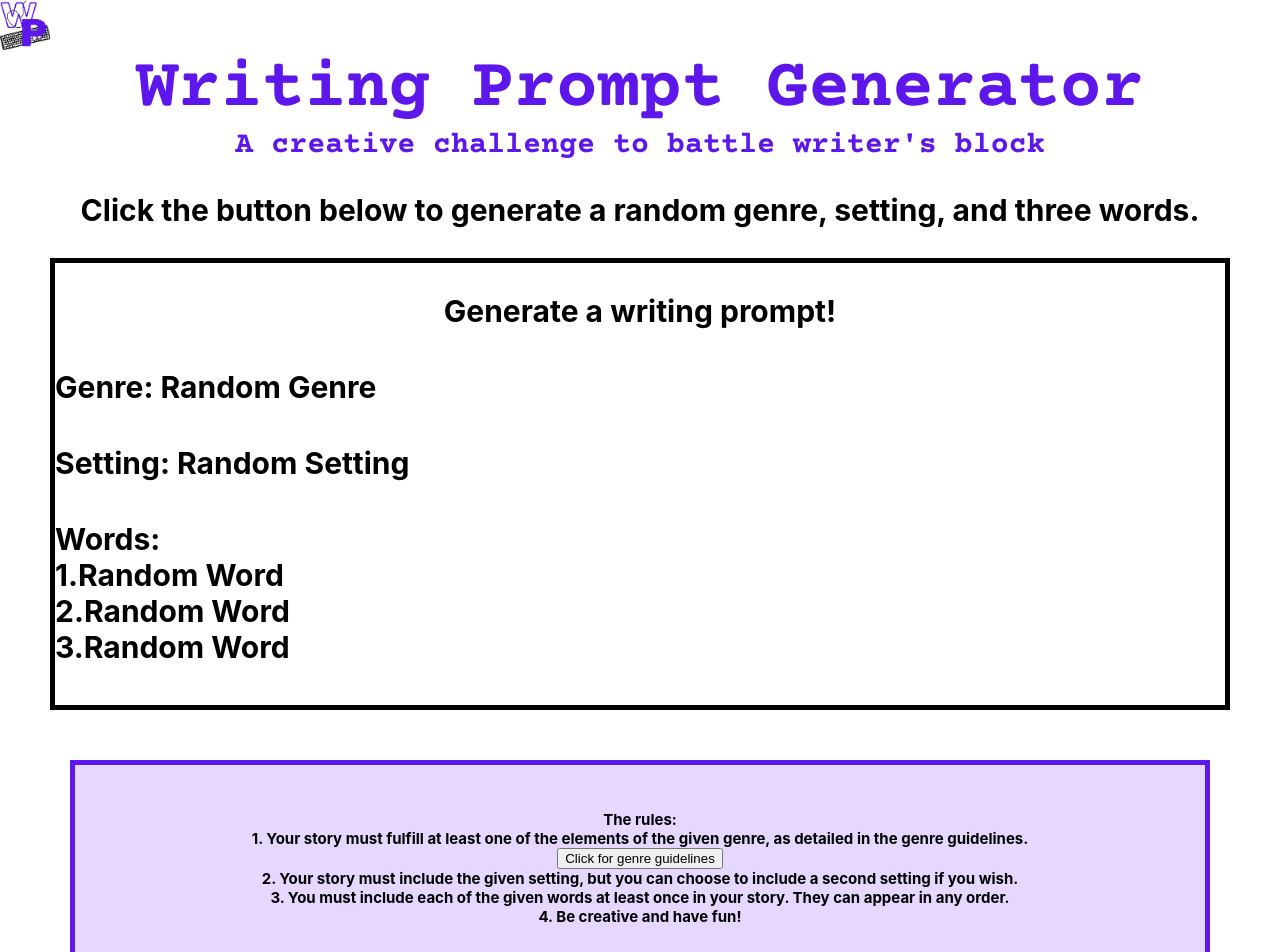
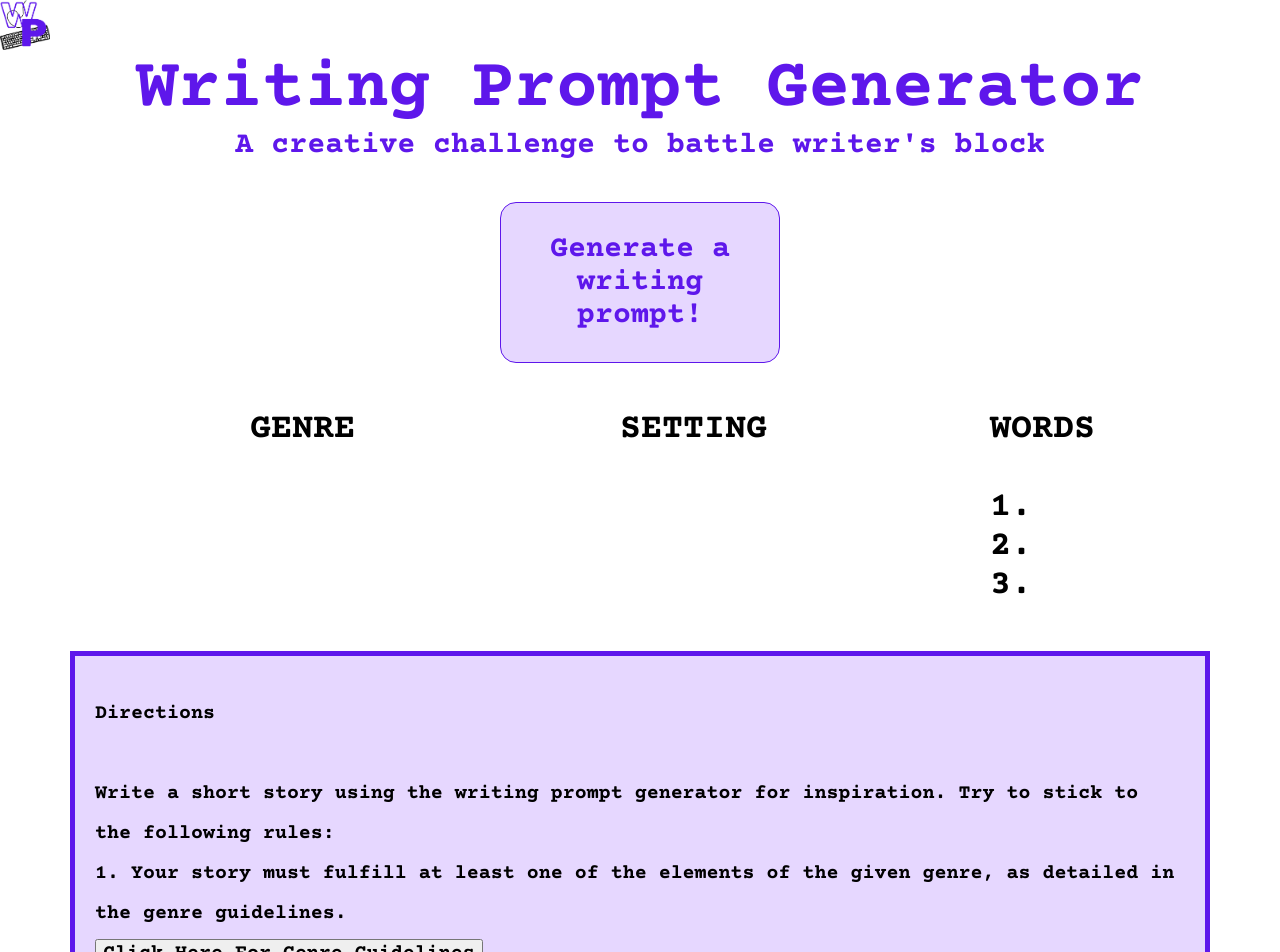
Before and after one commit to salercoding/Writing-Prompt-Generator, a React (Create React App) app: page / in a window 1280 px wide. Shown: the top 952 px of the page. Built offline with nearby package versions, Linux system fonts and the light colour scheme.

Commit message:
completed styling and other minor edits

```diff
--- a/package.json
+++ b/package.json
@@ -1,5 +1,4 @@
 {
- //comment
   "homepage": "https://salercoding.github.io/writing-prompt-generator",
   "name": "writing-prompt-generator",
   "version": "0.1.0",
--- a/src/App.css
+++ b/src/App.css
@@ -1,3 +1,6 @@
+*{
+  font-family: 'Courier Prime', monospace;
+}
 .header {
   display: grid;
   grid-row: 2fr 1fr;
@@ -21,28 +24,22 @@ h2{
   font-size: 30px;
 }
 .instructions {
-  text-align: center;
   border: 5px solid #5E17EB;
-  padding: 20px;
-  margin: 50px 70px;
+  padding: 5px 20px;
+  margin: 0px 70px 30px;
   background-color: #e6d7ff;
+  line-height: 40px;
 }
 h3 {
   font-size: 30px;
   text-align: center;
 }
 h4 {
-  font-size: 30px;
-  display: flex;
-  flex-wrap: nowrap;
-  align-content: space-around;
+  font-size: 35px;
+  padding: 0px 300px;
 }
 h5 {
-  font-size: 15px;
-}
-.generator{
-  margin: 10px 50px;
-  border: 5px solid black;
+  font-size: 20px;
 }
 .modal {
   position: fixed;
@@ -64,6 +61,7 @@ h5 {
   box-shadow: 0 0 30px 0 rgba(0, 0, 0, 0.25);
   overflow-y: auto;
   position: relative;
+  padding: 15px 20px;
 }
 .modalCloseButton {
     cursor: pointer;
@@ -71,3 +69,25 @@ h5 {
     right: 350px;
     top: 40px;
 }
+.generatorContent{
+  display: grid;
+  grid-template-columns: 370px 370px 370px;
+  text-align: center;
+  margin-left: -50px;
+}
+.generatorButton h3 {
+  appearance: button;
+  border: 1px solid #5E17EB;
+  border-radius: 16px;
+  margin: 40px 500px 0px;
+  background-color: #e6d7ff;
+  color: #5E17EB;
+  padding: 30px;
+}
+.generatorButton h3:hover {
+  cursor: pointer;
+  box-shadow: 10px 2px 4px #5E17EB;
+}
+button {
+  font-size: 20px;
+}
--- a/src/App.js
+++ b/src/App.js
@@ -13,13 +13,14 @@ function App() {
       <h2>A creative challenge to battle writer's block</h2>
     </header>
 
-        <h3> Click the button below to generate a random genre, setting, and three words.</h3>
+
         <div className="generator">
     <Button/>
     </div>
     <div className="instructions">
       <h5>
-        The rules: <br/>
+        Directions <br/> <br/>
+        Write a short story using the writing prompt generator for inspiration. Try to stick to the following rules: <br/>
         1.  Your story must fulfill at least one of the elements of the given genre, as detailed in the genre guidelines. <br/>
         <PopupGenreGuidelines />
         2.  Your story must include the given setting, but you can choose to include a second setting if you wish. <br/>
--- a/src/Generator.js
+++ b/src/Generator.js
@@ -13,23 +13,23 @@ export default function Button() {
 
   const randomGenre = genreArray[randomIndex(genreArray)];
 
-  const [genre, setGenre] = useState("Random Genre");
+  const [genre, setGenre] = useState();
 
   const randomSetting = settingArray[randomIndex(settingArray)];
 
-  const [setting, setSetting] = useState("Random Setting");
+  const [setting, setSetting] = useState();
 
 
   //shuffle array to select random words
   let shuffledWords = wordsArray.sort(() => 0.5 - Math.random());
 
-  const [firstWord, setFirstWord] = useState("Random Word");
-  const [secondWord, setSecondWord] = useState("Random Word");
-  const [thirdWord, setThirdWord] = useState("Random Word");
+  const [firstWord, setFirstWord] = useState();
+  const [secondWord, setSecondWord] = useState();
+  const [thirdWord, setThirdWord] = useState();
 
   //Render
   return (
-    <div>
+    <div className="generatorButton">
       <h3
         onClick={() => {
           setButtonText("Try another prompt!")
@@ -42,11 +42,12 @@ export default function Button() {
       >
         {buttonText}
       </h3>
-      <h4> Genre: {genre}</h4>
-      <h4>Setting: {setting}</h4>
-      <h4>
-        Words: <br /> 1.{firstWord} <br /> 2.{secondWord} <br /> 3.{thirdWord}
+      <div className="generatorContent">
+      <h4> GENRE <br/> <br/> {genre}</h4>
+      <h4>SETTING<br/> <br/> {setting}</h4>
+      <h4> WORDS <br/> <br/> 1.{firstWord} <br /> 2.{secondWord} <br /> 3.{thirdWord}
       </h4>
+      </div>
       </div>
   );
 }
--- a/src/GenreGuidelines.js
+++ b/src/GenreGuidelines.js
@@ -36,7 +36,7 @@ export default function PopupGenreGuidelines() {
     return (
         <div>
             <Popup trigger=
-                {<button> Click for genre guidelines </button>}
+                {<button> Click Here For Genre Guidelines </button>}
                 modal nested>
                 {
                     close => (
```
